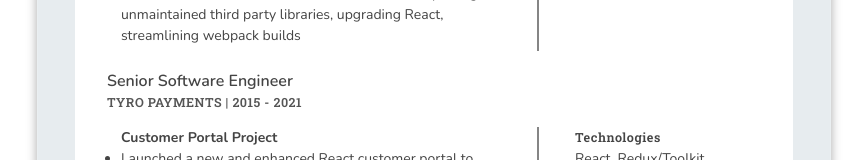
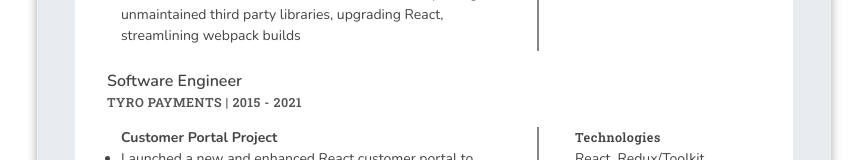
Before and after one commit to peter-yhc/peter-yhc.github.io, a React (Vite) app: page / in a window 1280 px wide. Shown: the part 755-915 px from the top of the page, without its empty margins (206-1073 px from the left). Built offline with nearby package versions, Linux system fonts and the light colour scheme.

Commit message:
Update Experience1.tsx

```diff
--- a/src/sections/experience/Experience1.tsx
+++ b/src/sections/experience/Experience1.tsx
@@ -42,7 +42,7 @@ export default function Experience1() {
           Spring, Webpack, TDD, AWS (SNS, SQS, RDS, λ, ECS), microservices
         </Skills>
       </JobContent>
-      <H3>Senior Software Engineer</H3>
+      <H3>Software Engineer</H3>
       <H4>
         <Mono>Tyro Payments | 2015 - 2021</Mono>
       </H4>
```
